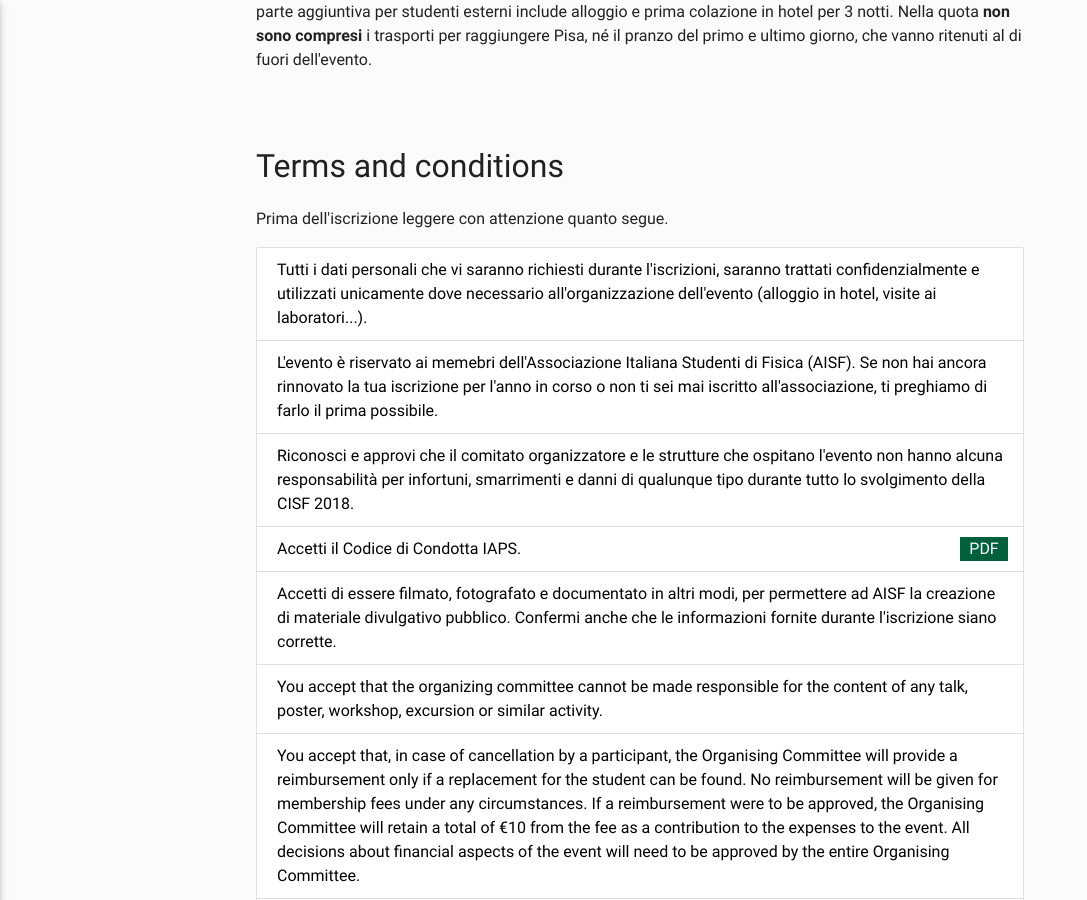
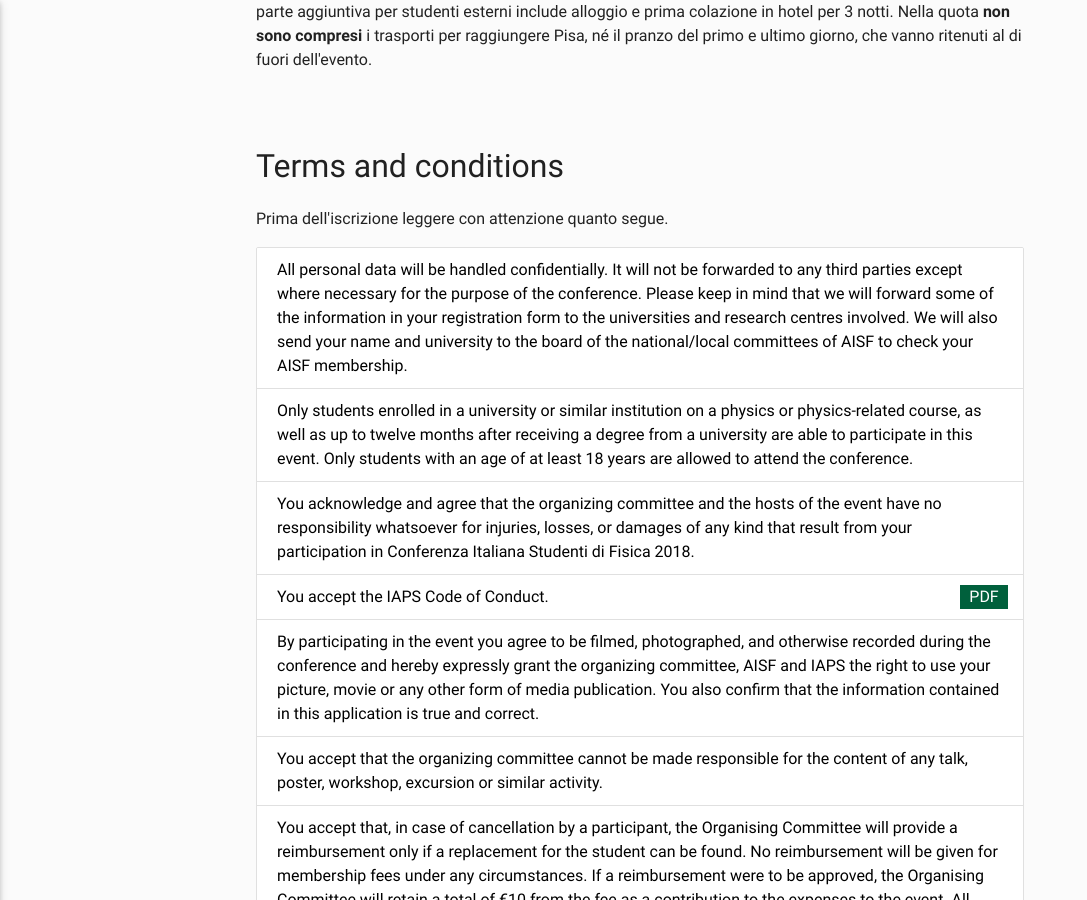
Before and after one commit to AndreaGurgone/AndreaGurgone.github.io, a Jekyll site: the page built from registration.html, in a window 1280 px wide and 900 px high, scrolled down 611 px. Shown: the whole window, without its empty margins (0-1087 px from the left). Built offline with Jekyll 4.4.1, drawn with Linux system fonts in a browser that asks for light colours; nearby versions of some CDN libraries.

Commit message:
Update registration.yml

```diff
--- a/_data/registration.yml
+++ b/_data/registration.yml
@@ -11,16 +11,16 @@ posters?: false
 terms:
   info: "Prima dell'iscrizione leggere con attenzione quanto segue."
   specs:
-    - text: "Tutti i dati personali che vi saranno richiesti durante l'iscrizioni, saranno trattati confidenzialmente e utilizzati unicamente dove necessario all'organizzazione dell'evento (alloggio in hotel, visite ai laboratori...)."
+    - text: "All personal data will be handled confidentially. It will not be forwarded to any third parties except where necessary for the purpose of the conference. Please keep in mind that we will forward some of the information in your registration form to the universities and research centres involved. We will also send your name and university to the board of the national/local committees of AISF to check your AISF membership."
       url: "#!"
-    - text: "L'evento è riservato ai memebri dell'Associazione Italiana Studenti di Fisica (AISF). Se non hai ancora rinnovato la tua iscrizione per l'anno in corso o non ti sei mai iscritto all'associazione, ti preghiamo di farlo il prima possibile."
+    - text: "Only students enrolled in a university or similar institution on a physics or physics-related course, as well as up to twelve months after receiving a degree from a university are able to participate in this event. Only students with an age of at least 18 years are allowed to attend the conference."
       url: "#!"
-    - text: "Riconosci e approvi che il comitato organizzatore e le strutture che ospitano l'evento non hanno alcuna responsabilità per infortuni, smarrimenti e danni di qualunque tipo durante tutto lo svolgimento della CISF 2018."
+    - text: "You acknowledge and agree that the organizing committee and the hosts of the event have no responsibility whatsoever for injuries, losses, or damages of any kind that result from your participation in Conferenza Italiana Studenti di Fisica 2018."
       url: "#!"
-    - text: "Accetti il Codice di Condotta IAPS."
+    - text: "You accept the IAPS Code of Conduct."
       url: "files/IAPS_Code_of_Conduct.pdf"
       button: "PDF"
-    - text: "Accetti di essere filmato, fotografato e documentato in altri modi, per permettere ad AISF la creazione di materiale divulgativo pubblico. Confermi anche che le informazioni fornite durante l'iscrizione siano corrette."
+    - text: "By participating in the event you agree to be filmed, photographed, and otherwise recorded during the conference and hereby expressly grant the organizing committee, AISF and IAPS the right to use your picture, movie or any other form of media publication. You also confirm that the information contained in this application is true and correct."
       url: "#!"
     - text: "You accept that the organizing committee cannot be made responsible for the content of any talk, poster, workshop, excursion or similar activity."
       url: "#!"
```
